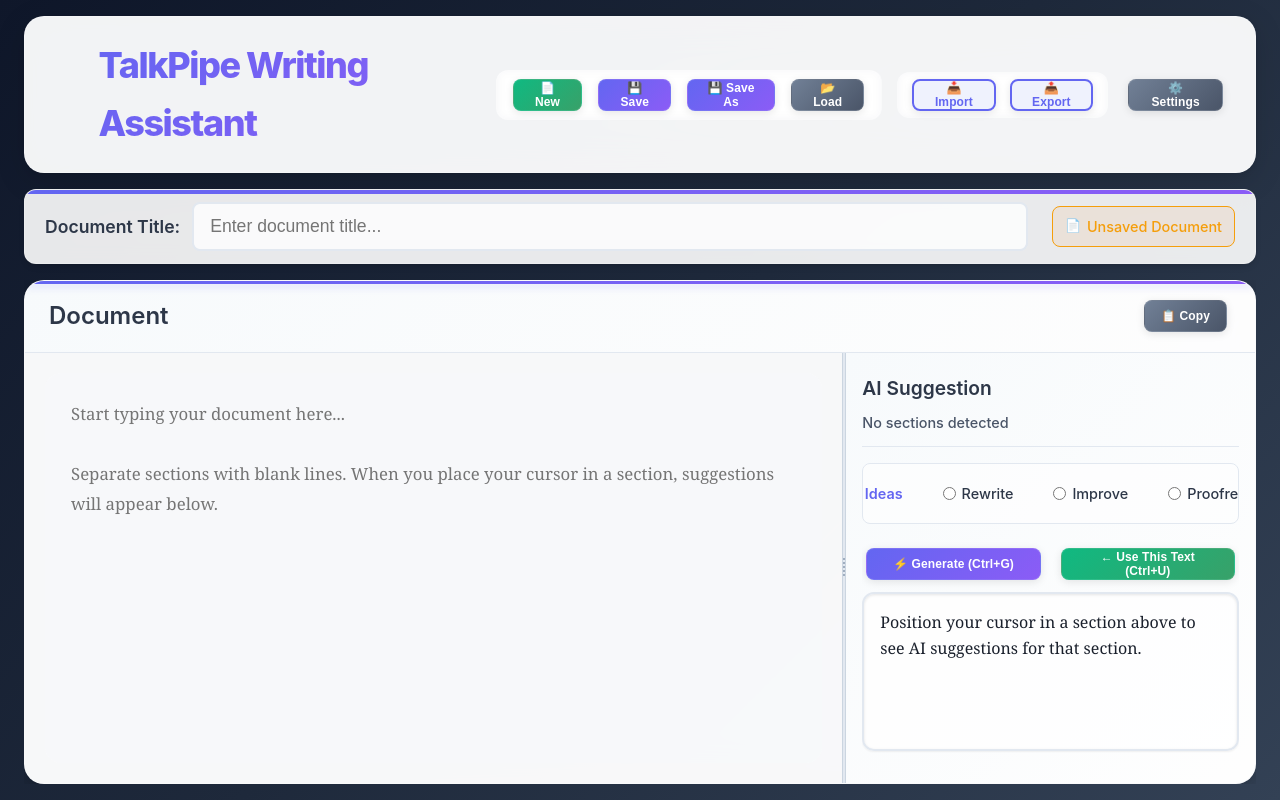
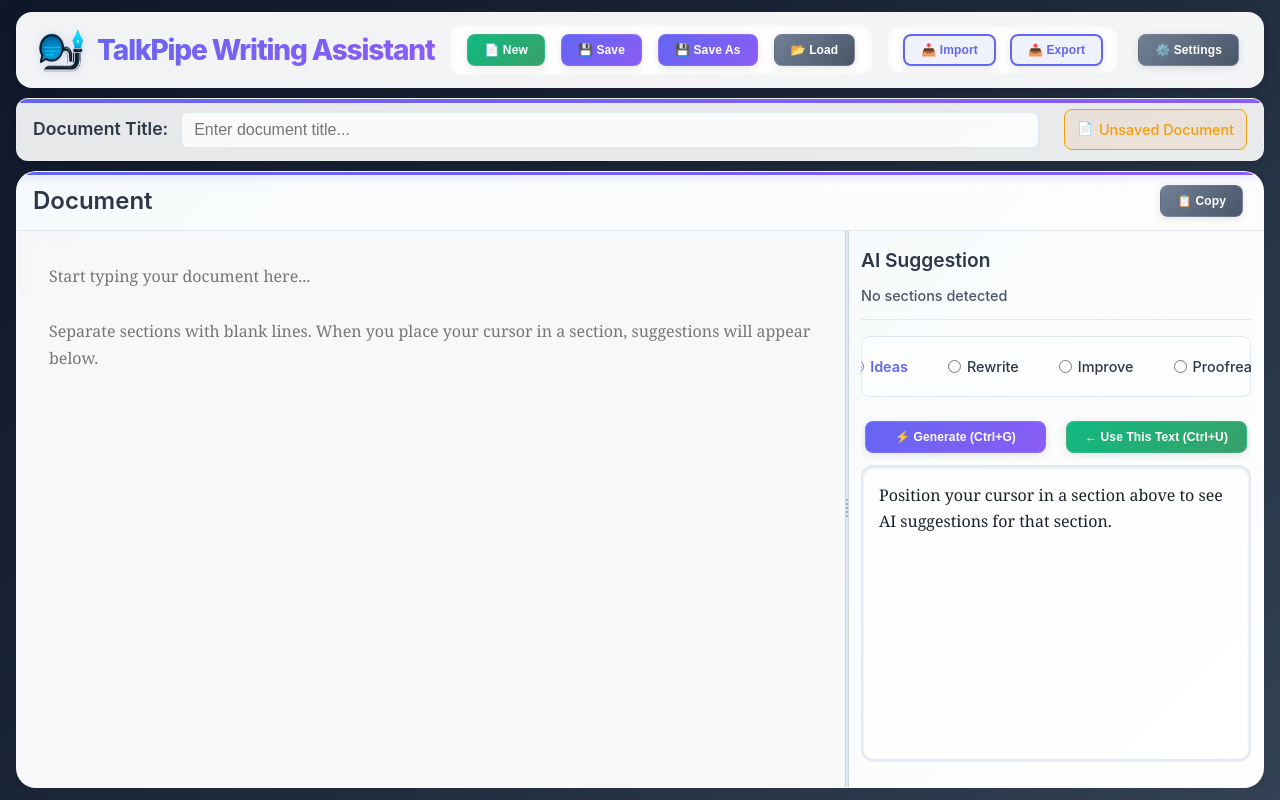
Before and after one commit to sandialabs/talkpipe-writing-assistant, a FastAPI app: template src/writing_assistant/app/templates/index.html in a window 1280 px wide. Run offline with FastAPI, Linux system fonts and the light colour scheme; the template is opened without the code that fills it, so the values that code supplies are empty.

Commit message:
Made the user interface more space efficient.

```diff
--- a/src/writing_assistant/app/static/style.css
+++ b/src/writing_assistant/app/static/style.css
@@ -117,7 +117,7 @@ body {
     width: 100%;
     height: 100vh;
     margin: 0;
-    padding: 16px 24px;
+    padding: 12px 16px;
     display: flex;
     flex-direction: column;
     overflow: hidden;
@@ -136,11 +136,11 @@ body {
 }
 
 header {
-    margin-bottom: 16px;
-    padding: 20px 28px;
+    margin-bottom: 10px;
+    padding: 12px 20px;
     background: rgba(255, 255, 255, 0.95);
     backdrop-filter: blur(20px) saturate(180%);
-    border-radius: 20px;
+    border-radius: 16px;
     box-shadow: 0 8px 32px rgba(0, 0, 0, 0.12), 0 2px 8px rgba(0, 0, 0, 0.08);
     border: 1px solid rgba(255, 255, 255, 0.18);
     flex-shrink: 0;
@@ -156,6 +156,13 @@ header:hover {
     display: flex;
     justify-content: space-between;
     align-items: center;
+}
+
+.header-logo {
+    width: 48px;
+    height: 48px;
+    margin-right: 12px;
+    filter: drop-shadow(0 2px 4px rgba(99, 102, 241, 0.2));
 }
 
 header h1 {
@@ -163,20 +170,13 @@ header h1 {
     background-clip: text;
     -webkit-background-clip: text;
     -webkit-text-fill-color: transparent;
-    font-size: 2.25rem;
+    font-size: 1.75rem;
     font-weight: 800;
     margin: 0;
     letter-spacing: -0.04em;
     position: relative;
     display: inline-flex;
     align-items: center;
-}
-
-header h1::before {
-    content: '✨';
-    font-size: 1.75rem;
-    margin-right: 12px;
-    filter: drop-shadow(0 2px 4px rgba(99, 102, 241, 0.3));
 }
 
 .hamburger-menu {
@@ -307,11 +307,11 @@ header h1::before {
 .title-section {
     background: rgba(255, 255, 255, 0.9);
     backdrop-filter: blur(10px);
-    padding: 12px 20px;
+    padding: 10px 16px;
     border-radius: var(--radius-lg);
     box-shadow: var(--shadow-md);
     border: 1px solid rgba(255, 255, 255, 0.2);
-    margin-bottom: 16px;
+    margin-bottom: 10px;
     position: relative;
     overflow: hidden;
     flex-shrink: 0;
@@ -354,10 +354,10 @@ header h1::before {
 
 #document-title {
     flex: 1;
-    padding: 12px 16px;
+    padding: 8px 12px;
     border: 2px solid var(--gray-200);
     border-radius: var(--radius-md);
-    font-size: 1.1rem;
+    font-size: 1rem;
     font-weight: 500;
     transition: var(--transition-normal);
     background: rgba(255, 255, 255, 0.8);
@@ -1527,7 +1527,7 @@ input[type="file"]:focus {
     display: flex;
     justify-content: space-between;
     align-items: center;
-    padding: 16px 24px;
+    padding: 10px 16px;
     background: linear-gradient(135deg, var(--gray-50) 0%, rgba(255, 255, 255, 0.8) 100%);
     border-bottom: 1px solid var(--gray-200);
     flex-shrink: 0;
@@ -1555,7 +1555,7 @@ input[type="file"]:focus {
 }
 
 .document-editor {
-    padding: 20px;
+    padding: 14px;
     display: flex;
     flex-direction: column;
     overflow: hidden;
@@ -1564,12 +1564,12 @@ input[type="file"]:focus {
 #document-text {
     width: 100%;
     flex: 1;
-    padding: 24px;
+    padding: 16px;
     border: 2px solid transparent;
-    border-radius: 16px;
-    font-size: 1.05rem;
+    border-radius: 12px;
+    font-size: 1rem;
     font-family: 'Charter', 'Georgia', 'Times New Roman', serif;
-    line-height: 1.8;
+    line-height: 1.7;
     resize: none;
     background: rgba(248, 250, 252, 0.6);
     color: #1e293b;
@@ -1588,7 +1588,7 @@ input[type="file"]:focus {
 }
 
 .suggestion-panel {
-    padding: 20px 16px;
+    padding: 14px 12px;
     background: linear-gradient(135deg, var(--gray-50) 0%, rgba(255, 255, 255, 0.9) 100%);
     display: flex;
     flex-direction: column;
--- a/src/writing_assistant/app/templates/index.html
+++ b/src/writing_assistant/app/templates/index.html
@@ -12,7 +12,7 @@
     <div class="container">
         <header>
             <div class="header-content">
-                <h1>TalkPipe Writing Assistant</h1>
+                <h1><img src="/static/logo.png" alt="Writing Assistant Logo" class="header-logo">TalkPipe Writing Assistant</h1>
                 <div class="header-controls">
                     <div class="file-controls">
                         <button id="new-document-btn" class="btn btn-success btn-small">📄 New</button>
```
Also changed, not shown: src/writing_assistant/app/static/logo.png (added).
